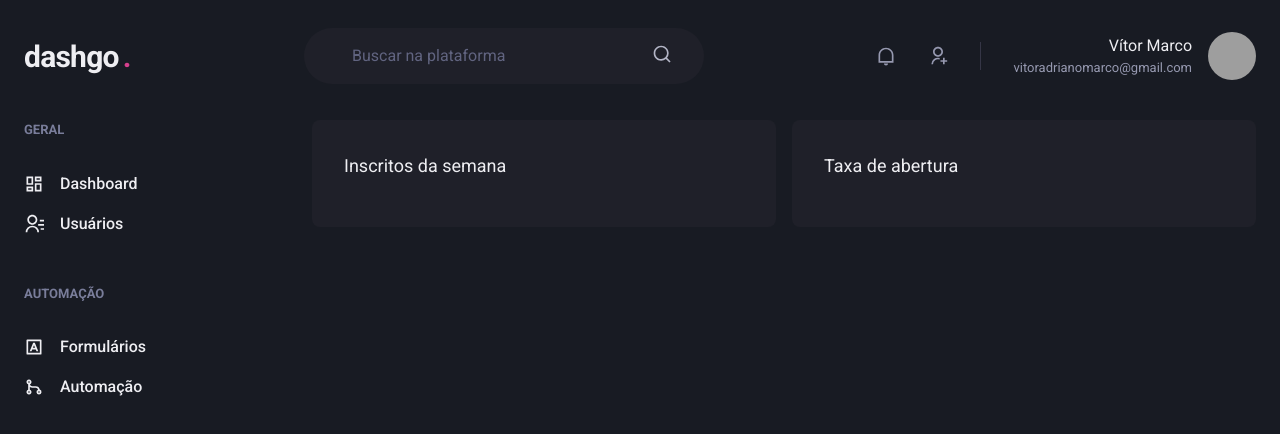
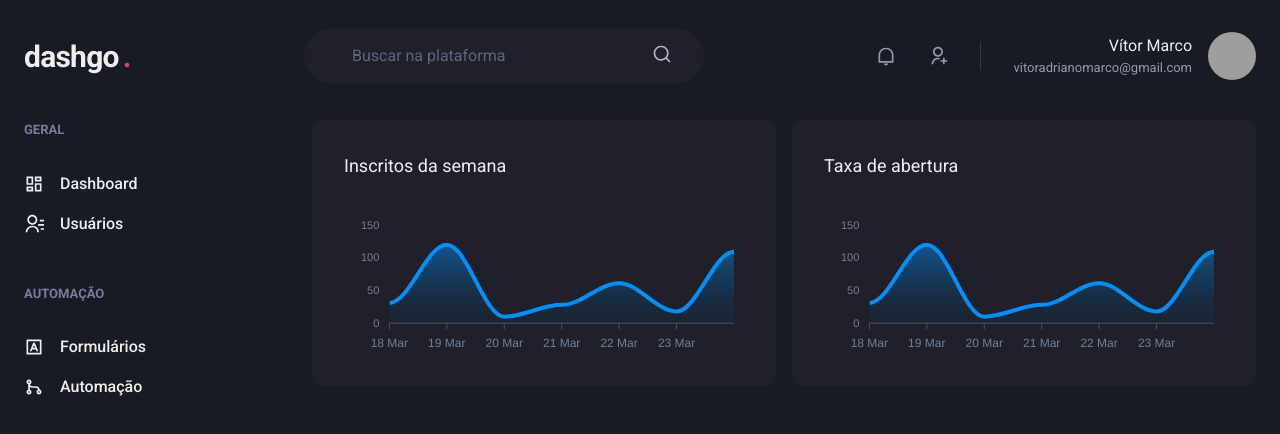
Before and after one commit to vitormarco/dashgo, a Next.js app: page /dashboard in a window 1280 px wide. Shown: the top 434 px of the page. Built offline with nearby package versions, Linux system fonts and the light colour scheme; grey boxes are pictures that could not be loaded.

Commit message:
Create charts

```diff
--- a/package.json
+++ b/package.json
@@ -13,9 +13,11 @@
     "@chakra-ui/react": "^2.2.3",
     "@emotion/react": "^11.9.3",
     "@emotion/styled": "^11.9.3",
+    "apexcharts": "^3.35.3",
     "framer-motion": "^6.4.3",
     "next": "12.2.2",
     "react": "18.2.0",
+    "react-apexcharts": "^1.4.0",
     "react-dom": "18.2.0",
     "react-icons": "^4.4.0"
   },
--- a/src/pages/dashboard.tsx
+++ b/src/pages/dashboard.tsx
@@ -1,6 +1,65 @@
-import { Box, Flex, SimpleGrid, Text } from '@chakra-ui/react';
+import { Box, Flex, SimpleGrid, Text, theme } from '@chakra-ui/react';
+import dynamic from 'next/dynamic';
 import { Header } from '../components/Header';
 import { Sidebar } from '../components/Sidebar';
+
+const Chart = dynamic(() => import('react-apexcharts'), {
+  ssr: false,
+});
+
+const options = {
+  chart: {
+    toolbar: {
+      show: false,
+    },
+    zoom: {
+      enabled: false,
+    },
+    foreColor: theme.colors.gray[500],
+  },
+  grid: {
+    show: false,
+  },
+  dataLabels: {
+    enabled: false,
+  },
+  tooltip: {
+    enabled: false,
+  },
+  xaxis: {
+    type: 'datetime',
+    axisBorder: {
+      color: theme.colors.gray[600],
+    },
+    axisTicks: {
+      color: theme.colors.gray[600],
+    },
+    categories: [
+      '2021-03-18T00:00:00.000Z',
+      '2021-03-19T00:00:00.000Z',
+      '2021-03-20T00:00:00.000Z',
+      '2021-03-21T00:00:00.000Z',
+      '2021-03-22T00:00:00.000Z',
+      '2021-03-23T00:00:00.000Z',
+      '2021-03-24T00:00:00.000Z',
+    ],
+  },
+  fill: {
+    opacity: 0.3,
+    type: 'gradient',
+    gradient: {
+      shade: 'dark',
+      opacityFrom: 0.7,
+      opacityTo: 0.3,
+    },
+  },
+};
+const series = [
+  {
+    name: 'series1',
+    data: [31, 120, 10, 28, 61, 18, 109],
+  },
+];
 
 const Dashboard = () => {
   return (
@@ -16,15 +75,17 @@
           minChildWidth="320px"
           alignItems="flex-start"
         >
-          <Box p={8} bg="gray.800" borderRadius={8}>
+          <Box p={8} bg="gray.800" borderRadius={8} pb={4}>
             <Text fontSize="lg" mb={4}>
               Inscritos da semana
             </Text>
+            <Chart options={options} series={series} type="area" height={160} />
           </Box>
-          <Box p={8} bg="gray.800" borderRadius={8}>
+          <Box p={8} bg="gray.800" borderRadius={8} pb={4}>
             <Text fontSize="lg" mb={4}>
               Taxa de abertura
             </Text>
+            <Chart options={options} series={series} type="area" height={160} />
           </Box>
         </SimpleGrid>
       </Flex>
```
Also changed, not shown: 1 other file (tests, documents, lock files or other folders).
